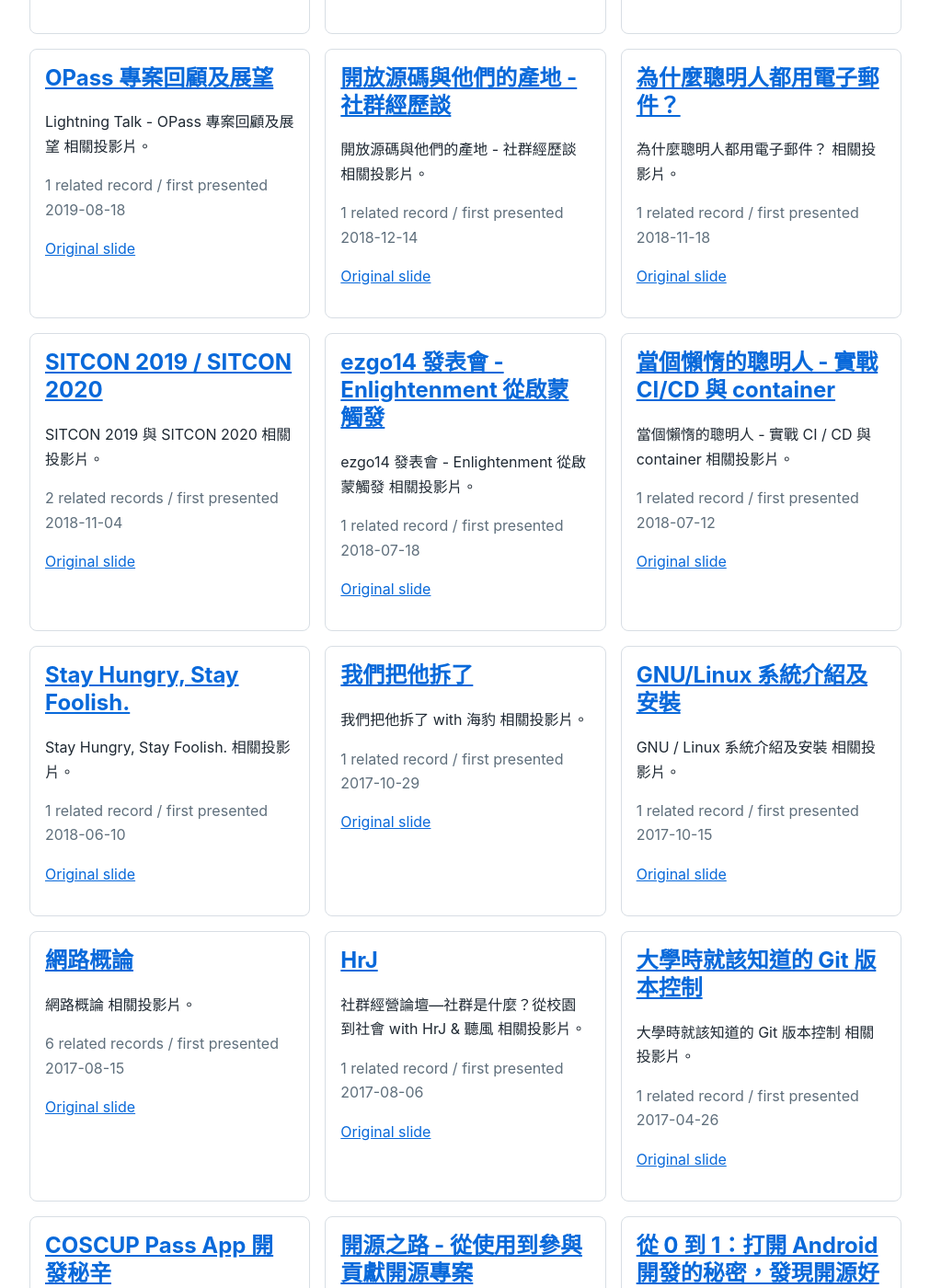
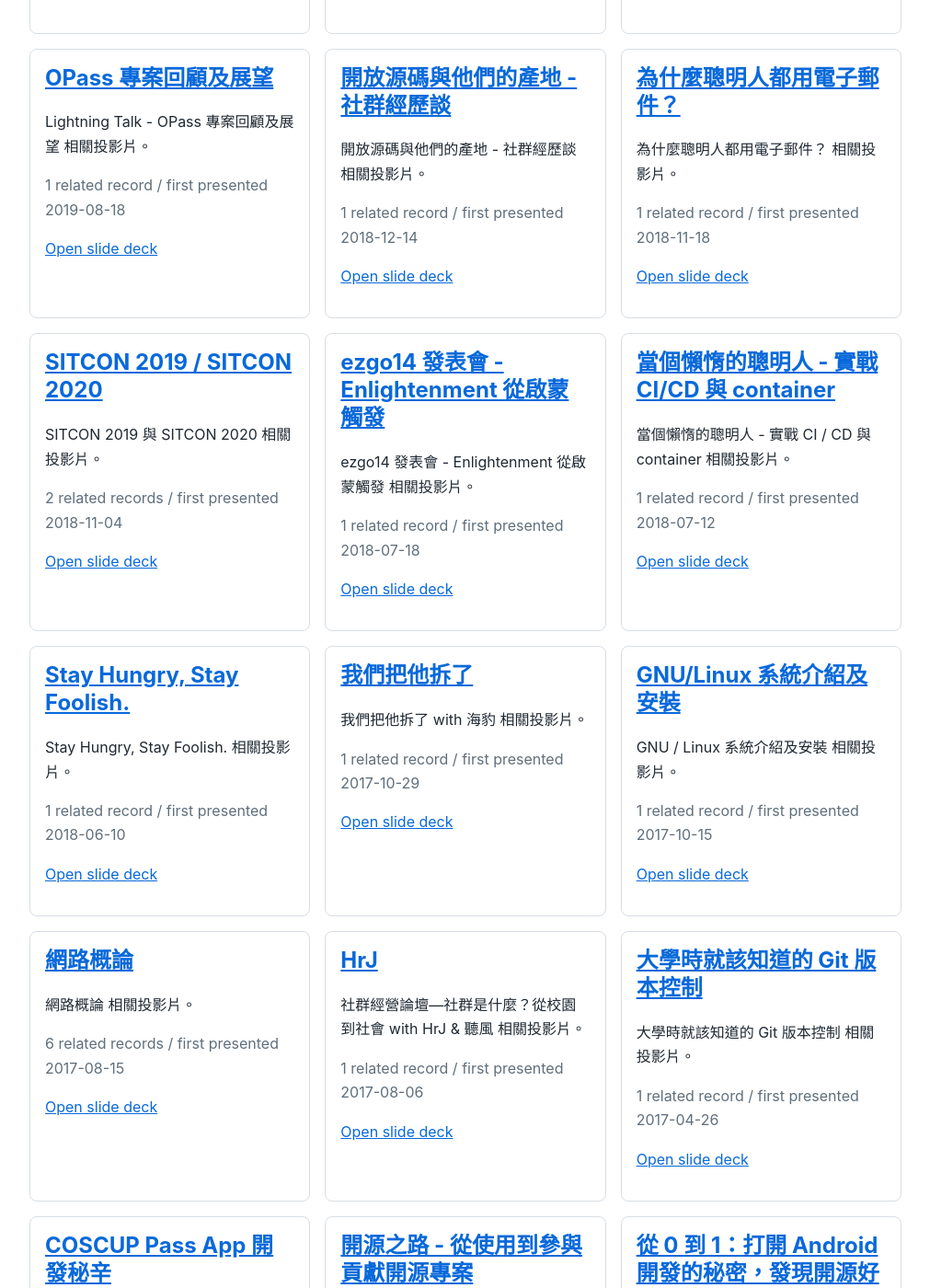
Before and after one commit to denny0223/talks, a Jekyll site: the page built from slides.md, in a window 1280 px wide and 1400 px high, scrolled down 3859 px. Shown: the whole window at 92% size, without its empty margins (134-1145 px from the left). Built offline with Jekyll 4.4.1, drawn with Linux system fonts in a browser that asks for light colours; some of the changed text lies outside the part shown.

Commit message:
fix: clarify slide deck links

```diff
--- a/_layouts/event.html
+++ b/_layouts/event.html
@@ -25,7 +25,7 @@
           {% for slide_id in page.slides %}
             {% assign slide = site.slides | where: "slug", slide_id | first %}
             {% if slide %}
-              <li><a href="{{ slide.url | relative_url }}">{{ slide.title }}</a>{% if slide.external_url %} / <a href="{{ slide.external_url }}">Original slide</a>{% endif %}</li>
+              <li><a href="{{ slide.url | relative_url }}">{{ slide.title }}</a>{% if slide.external_url %} / <a href="{{ slide.external_url }}">Open slide deck</a>{% endif %}</li>
             {% else %}
               <li>{{ slide_id }}</li>
             {% endif %}
--- a/_layouts/slide.html
+++ b/_layouts/slide.html
@@ -9,7 +9,7 @@
 
   <dl class="details">
     {% if page.external_url %}
-      <dt>Original slide</dt>
+      <dt>Slide deck</dt>
       <dd><a href="{{ page.external_url }}">{{ page.external_url }}</a></dd>
     {% endif %}
     {% if page.first_presented %}
--- a/_layouts/topic.html
+++ b/_layouts/topic.html
@@ -20,7 +20,7 @@
     <h2>Slides</h2>
     <ul class="record-list">
       {% for slide in topic_slides %}
-        <li><a href="{{ slide.url | relative_url }}">{{ slide.title }}</a>{% if slide.external_url %} / <a href="{{ slide.external_url }}">Original slide</a>{% endif %}</li>
+        <li><a href="{{ slide.url | relative_url }}">{{ slide.title }}</a>{% if slide.external_url %} / <a href="{{ slide.external_url }}">Open slide deck</a>{% endif %}</li>
       {% endfor %}
     </ul>
   {% endif %}
--- a/slides.md
+++ b/slides.md
@@ -14,7 +14,7 @@
     <h2><a href="{{ slide.url | relative_url }}">{{ slide.title }}</a></h2>
     {% if slide.summary %}<p>{{ slide.summary }}</p>{% endif %}
     <p class="meta">{{ related_events.size }} related record{% if related_events.size != 1 %}s{% endif %}{% if slide.first_presented %} / first presented {{ slide.first_presented }}{% endif %}</p>
-    {% if slide.external_url %}<p><a href="{{ slide.external_url }}">Original slide</a></p>{% endif %}
+    {% if slide.external_url %}<p><a href="{{ slide.external_url }}">Open slide deck</a></p>{% endif %}
   </li>
 {% endfor %}
 </ul>
```
